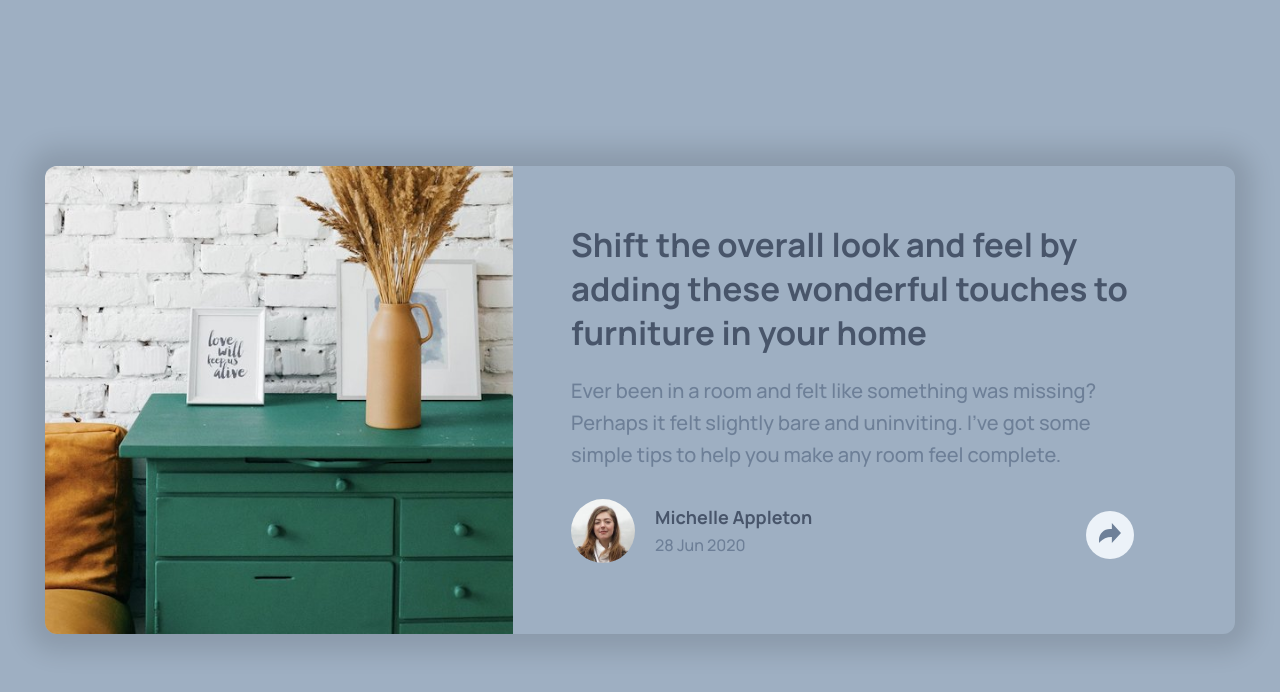
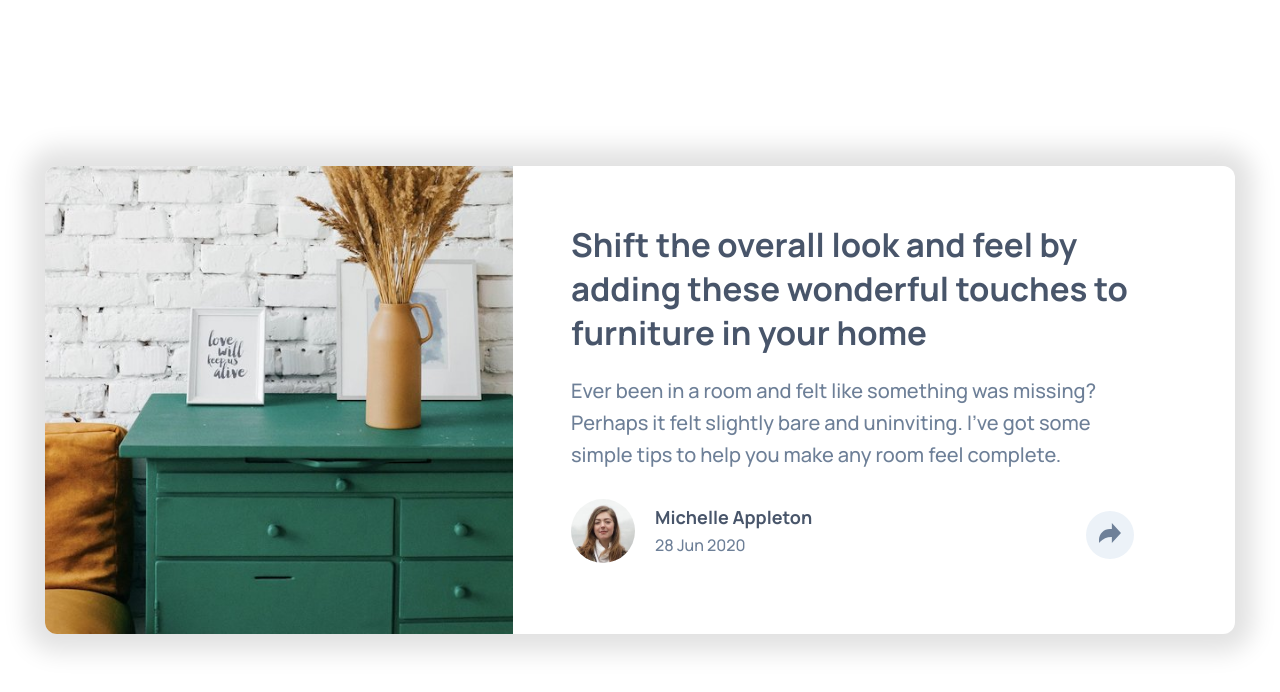
Before and after one commit to a-dri-an-S/article-preview, a React (Create React App) app: page / in a window 1280 px wide. Shown: the top 692 px of the page. Built offline with nearby package versions, Linux system fonts and the light colour scheme.

Commit message:
change background color

```diff
--- a/src/styles/index.css
+++ b/src/styles/index.css
@@ -9,7 +9,6 @@ html {
 
 body {
   margin: 0;
-  background-color: var(--grayish-blue);
   font-family: 'Manrope', sans-serif;
   font-size: 13px;
   -webkit-font-smoothing: antialiased;
```
